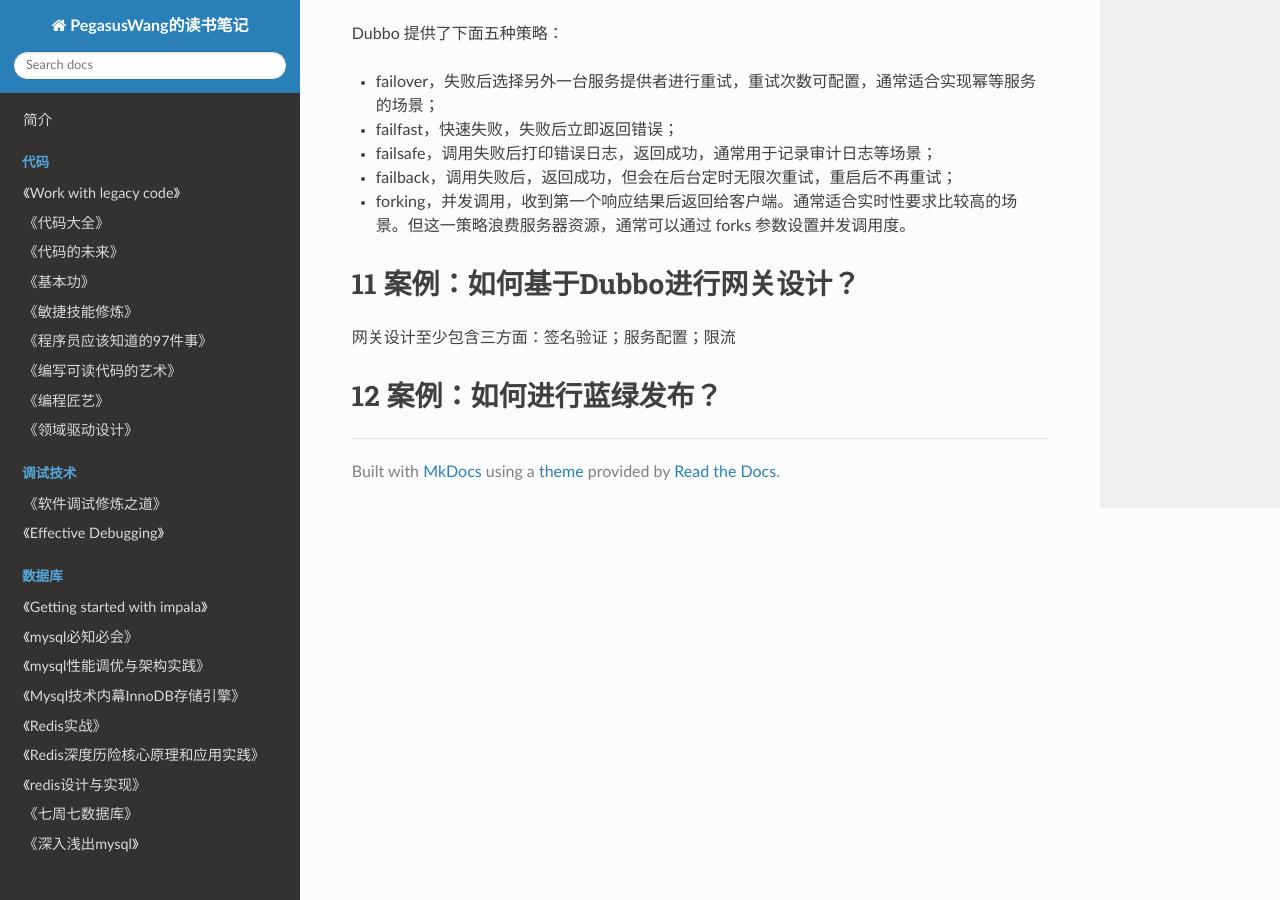
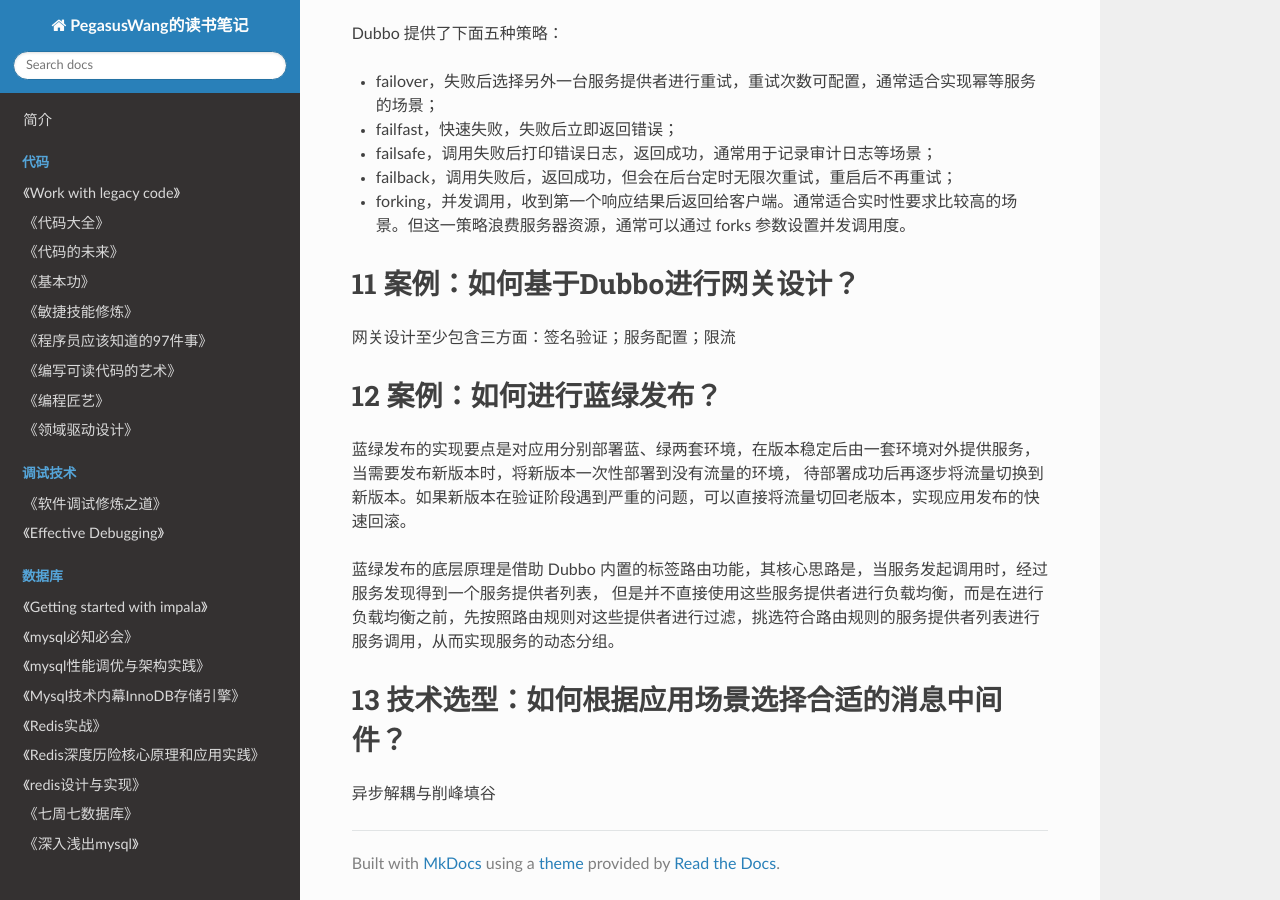
Before and after one commit to PegasusWang/booknotes, an MkDocs documentation site: the page built from docs/lecture/网课/中间件核心技术与实战/中间件核心技术与实战.md, in a window 1280 px wide and 900 px high, scrolled down 3054 px. Built offline with MkDocs 1.6.1, drawn with Linux system fonts in a browser that asks for light colours; nearby versions of some CDN libraries; old or Windows-style settings are respelled for this version of MkDocs.

Commit message:
蓝绿发布

```diff
--- a/docs/lecture/网课/中间件核心技术与实战/中间件核心技术与实战.md
+++ b/docs/lecture/网课/中间件核心技术与实战/中间件核心技术与实战.md
@@ -92,3 +92,13 @@
 
 
 # 12 案例：如何进行蓝绿发布？
+
+蓝绿发布的实现要点是对应用分别部署蓝、绿两套环境，在版本稳定后由一套环境对外提供服务，当需要发布新版本时，将新版本一次性部署到没有流量的环境，
+待部署成功后再逐步将流量切换到新版本。如果新版本在验证阶段遇到严重的问题，可以直接将流量切回老版本，实现应用发布的快速回滚。
+
+蓝绿发布的底层原理是借助 Dubbo 内置的标签路由功能，其核心思路是，当服务发起调用时，经过服务发现得到一个服务提供者列表，
+但是并不直接使用这些服务提供者进行负载均衡，而是在进行负载均衡之前，先按照路由规则对这些提供者进行过滤，挑选符合路由规则的服务提供者列表进行服务调用，从而实现服务的动态分组。
+
+
+# 13 技术选型：如何根据应用场景选择合适的消息中间件？
+异步解耦与削峰填谷
```
